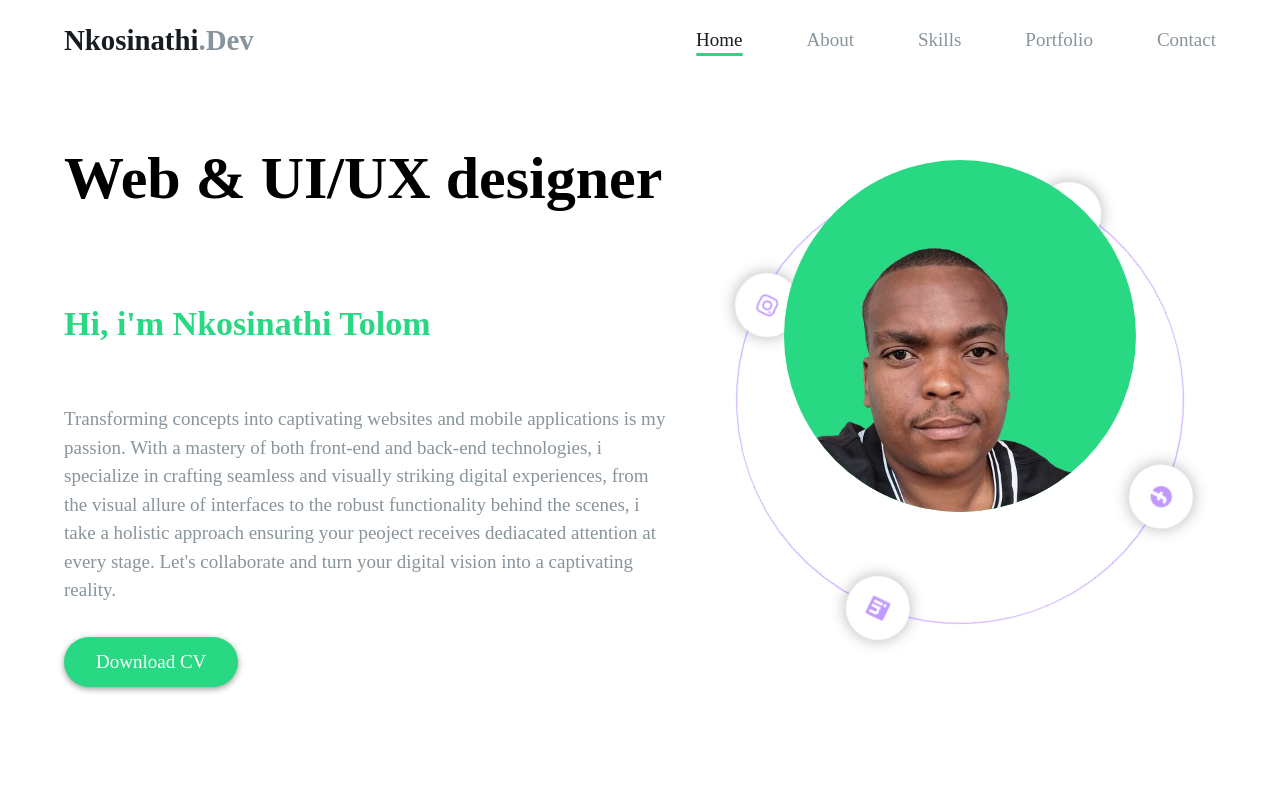
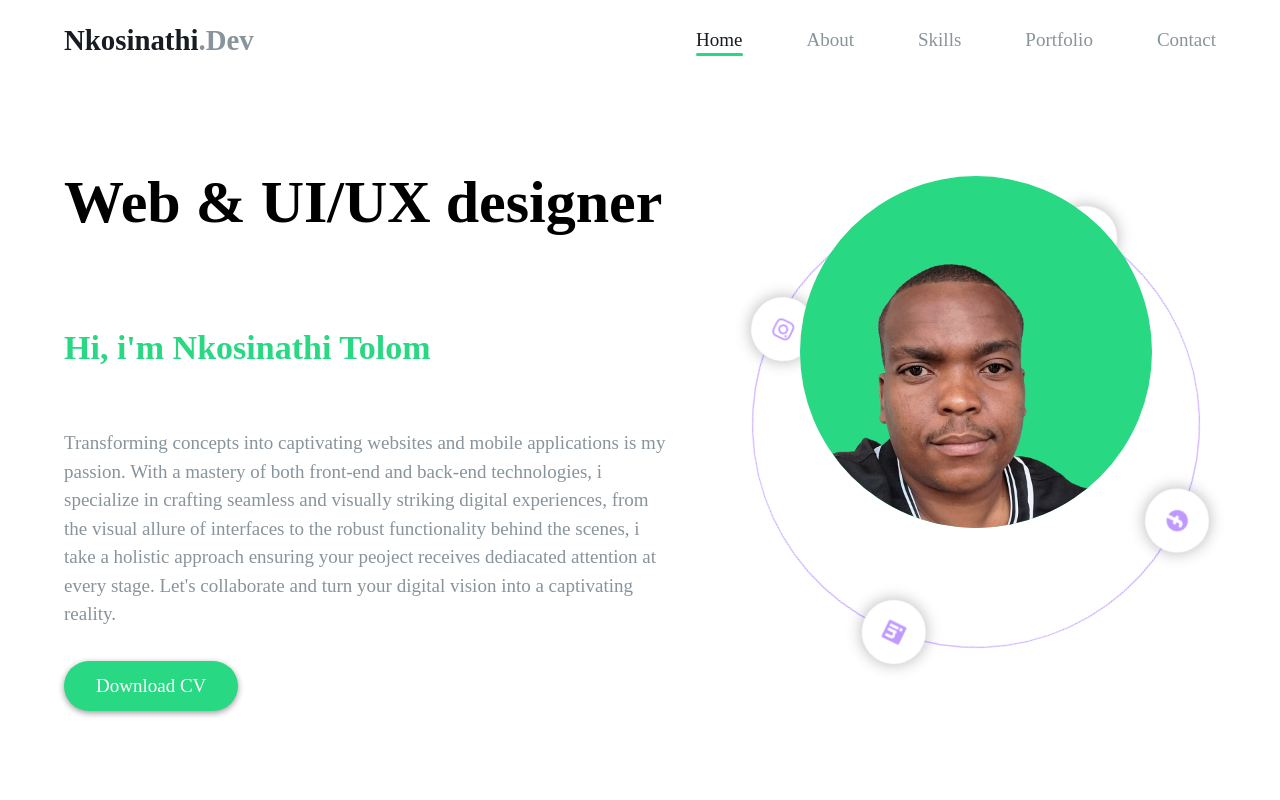
Before and after one commit to CasleyDon1/Portfolio, a plain HTML site: page index.html in a window 1280 px wide. Shown: the top 800 px of the page. Drawn offline with Linux system fonts and the light colour scheme.

Commit message:
update the h1 and hero image

```diff
--- a/index.html
+++ b/index.html
@@ -28,7 +28,7 @@
       <div class="container header-container">
         <div class="header-left">
             <h1>Web & UI/UX designer</h1>
-            <h3>Hi, i'm Nkosinathi Tolom </h3>
+            <h3>Hi, i'm Nkosinathi Tolom</h3>
             <p>
                 Transforming concepts into captivating websites and mobile applications is my passion.
                 With a mastery of both front-end and back-end technologies, i specialize in crafting
@@ -39,7 +39,7 @@
             </p>
             <a href="/assets/CV1.pdf" class="btn" download>Download CV</a>
         </div>
-        <div class="header right">
+        <div class="header-right">
             <div class="circle">
                 <a href=""><i class="fab fa-facebook"></i></a>
                 <a href=""><i class="fab fa-linkedin"></i></a>
--- a/style.css
+++ b/style.css
@@ -198,6 +198,7 @@ header {
     display: flex;
     align-items: center;
     position: relative;
+    padding-top: 3rem;
 }
 
 .header-container {
@@ -225,7 +226,7 @@ header {
 .circle {
     height: 28rem;
     width: 28rem;
-    position: relative;
+    padding-top: 27em;
     border: 1px solid var(--color-primary);
     border-radius: 50%;
     animation: Moving 20s linear infinite;
@@ -282,8 +283,8 @@ header {
     position: absolute;
     height: 22rem;
     width: 22rem;
-    top: 10rem;
-    right: 9rem;
+    top: 11rem;
+    right: 8rem;
     padding: 1rem;
     overflow: hidden;
     border-radius: 50%;
```
